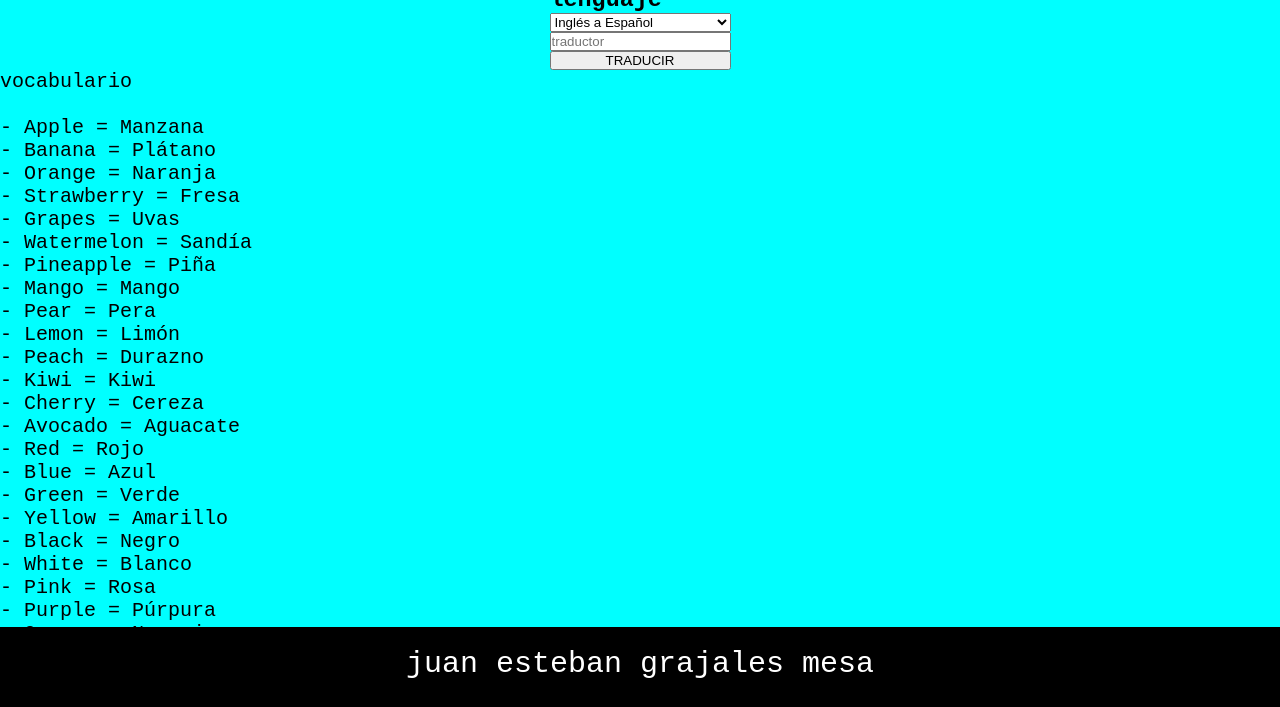
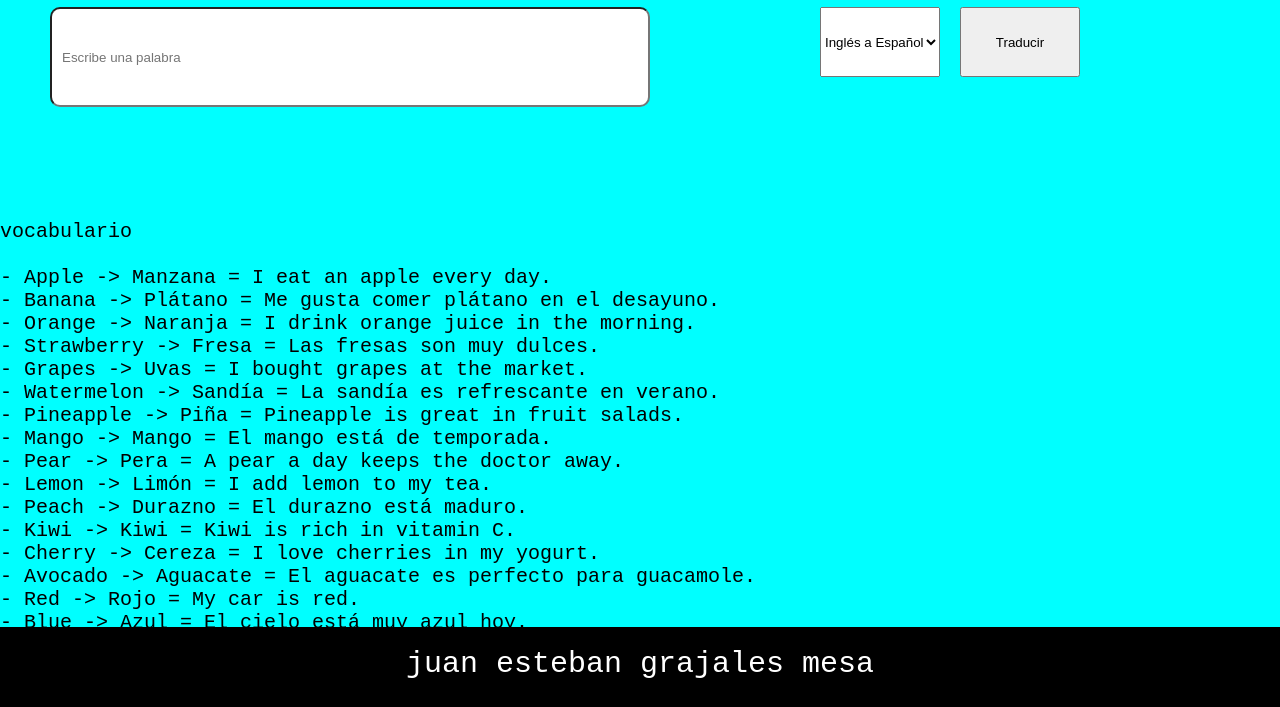
Before and after one commit to juban1234/trabajo-traductor, a plain HTML site: page index.html in a window 1280 px wide. Shown: the part 93-800 px from the top of the page. Drawn offline with Linux system fonts and the light colour scheme.

Commit message:
actulaizacion

```diff
--- a/index.html
+++ b/index.html
@@ -16,25 +16,25 @@
     <main>
         <div id="contenedor">
 
-            <h3>lenguaje</h3>
-            <select name="lenguaje" id="idiomaR">
+            <input type="text" id="contenedorP" placeholder="Escribe una palabra">
+
+            <select id="idiomaR">
                 <option value="en-es">Inglés a Español</option>
                 <option value="es-en">Español a Inglés</option>
             </select>
 
-            <input type="text" id="contenedorP" placeholder="traductor" >
-            <button id="bnt-traducir">TRADUCIR</button>
-            <div class="resultado"></div>
+            <button id="bnt-traducir">Traducir</button>
+
+            <div id="resultado"></div>
+
 
         </div>
-
         <div id="contenedor2">
             <p>vocabulario</p> <br>
             <div id="campo2">
 
             </div>
         </div>
-
     </main>
 
     <footer><p> juan esteban grajales mesa</p></footer>
--- a/scripts/app.js
+++ b/scripts/app.js
@@ -1,55 +1,59 @@
-import { vocabulario } from "./vocabulario.js";
+import { vocabulario } from "./vocabulario.js"
+
+const contenedorP = document.getElementById('contenedorP').value.trim()  // Obtener la palabra escrita
+const selectorL = document.getElementById('idiomaR').value  // Obtener el idioma seleccionado
+const resultado = document.getElementById('resultado')
 
 
-//targetas
-const  makeCard=(character)=>{
-
+// Función para crear las tarjetas
+const makeCard = (character) => {
     const campo2 = document.createElement('div')
-    campo2.id = 'campo2'
-    campo2.textContent = ` - ${character.english} = ${character.spanish} `
+    campo2.id = 'campo2'  // Agregamos una clase para estilizar las tarjetas
+    if (selectorL == "en-es") {
+        campo2.textContent = ` - ${character.english} -> ${character.spanish} = ${character.example} `
+    } else if (selectorL == "es-en") {
+        campo2.textContent = ` - ${character.spanish} -> ${character.english} = ${character.example} `
+    }else{
+        alert("no existe ")
+    }
 
     document.getElementById('campo2').appendChild(campo2)
 }
 
-// iniciar script
-const render = () =>{
+// Función para renderizar las tarjetas al cargar la página
+const render = () => {
     vocabulario.forEach(palabras => makeCard(palabras))
 }
 
-// buscar palabras
-const traducir = ()=>{
-    const contenedorP = document.getElementById('contenedorP').value.trim()
-    const selectorL = document.getElementById('idiomaR').value
-    const resultado = document.getElementById('resultado')
+// Función para traducir la palabra ingresada
+const traducir = () => {
+
 
     if (contenedorP === "") {
-        resultado.textContent = "Por favor, ingresa una palabra.";
-        return;
+        resultado.textContent = "Por favor, ingresa una palabra."
+        return
     }
 
-    let translatedword = ""
-
+    // Buscar la palabra en el vocabulario (puede estar en inglés o español)
     const foundWord = vocabulario.find(item => item.english.toLowerCase() === contenedorP.toLowerCase() || item.spanish.toLowerCase() === contenedorP.toLowerCase())
-
 
     if (!foundWord) {
         resultado.textContent = "Palabra no encontrada en el vocabulario."
         return
+    }
+
+    let translatedword = ""  // Variable para almacenar la traducción
+
+        // Realizar la traducción según el idioma seleccionado
+        if (selectorL === "en-es") {
+            translatedword = foundWord.spanish  // Traducir de inglés a español
+            resultado.textContent = `Traducción de "${contenedorP}" = ${translatedword}`
+        } else if (selectorL === "es-en") {
+            translatedword = foundWord.english  // Traducir de español a inglés
+            resultado.textContent = `Traducción de "${contenedorP}" =  ${translatedword}`
+        }
+
 }
 
-if (selectorL === "en-es") {
-    selectorL = foundWord.spanish;
-    resultado.textContent = `Traducción de "${contenedorP}" (Inglés a Español): ${translatedword}`;
-  } else if (selectorL === "es-en") {
-    translatedword = foundWord.english;
-    resultado.textContent = `Traducción de "${contenedorP}" (Español a Inglés): ${translatedword}`;
-  }
-}
-
-
-
-// crea todo el escript
-window.addEventListener('DOMContentLoaded',async () =>{
-    render()
-    document.getElementById('bnt-traducir').addEventListener('click', traducir);
-} )
+// Ejecutar el código cuando el DOM esté completamente cargado
+window.addEventListener('DOMContentLoaded', render() , document.getElementById('bnt-traducir').addEventListener('click', traducir) )
--- a/scripts/vocabulario.js
+++ b/scripts/vocabulario.js
@@ -1,91 +1,89 @@
-
-
 export const vocabulario = [
   // Frutas
-    { english: "Apple", spanish: "Manzana" },
-    { english: "Banana", spanish: "Plátano" },
-    { english: "Orange", spanish: "Naranja" },
-    { english: "Strawberry", spanish: "Fresa" },
-    { english: "Grapes", spanish: "Uvas" },
-    { english: "Watermelon", spanish: "Sandía" },
-    { english: "Pineapple", spanish: "Piña" },
-    { english: "Mango", spanish: "Mango" },
-    { english: "Pear", spanish: "Pera" },
-    { english: "Lemon", spanish: "Limón" },
-    { english: "Peach", spanish: "Durazno" },
-    { english: "Kiwi", spanish: "Kiwi" },
-    { english: "Cherry", spanish: "Cereza" },
-    { english: "Avocado", spanish: "Aguacate" },
+  { english: "Apple", spanish: "Manzana", example: "I eat an apple every day." },
+  { english: "Banana", spanish: "Plátano", example: "Me gusta comer plátano en el desayuno." },
+  { english: "Orange", spanish: "Naranja", example: "I drink orange juice in the morning." },
+  { english: "Strawberry", spanish: "Fresa", example: "Las fresas son muy dulces." },
+  { english: "Grapes", spanish: "Uvas", example: "I bought grapes at the market." },
+  { english: "Watermelon", spanish: "Sandía", example: "La sandía es refrescante en verano." },
+  { english: "Pineapple", spanish: "Piña", example: "Pineapple is great in fruit salads." },
+  { english: "Mango", spanish: "Mango", example: "El mango está de temporada." },
+  { english: "Pear", spanish: "Pera", example: "A pear a day keeps the doctor away." },
+  { english: "Lemon", spanish: "Limón", example: "I add lemon to my tea." },
+  { english: "Peach", spanish: "Durazno", example: "El durazno está maduro." },
+  { english: "Kiwi", spanish: "Kiwi", example: "Kiwi is rich in vitamin C." },
+  { english: "Cherry", spanish: "Cereza", example: "I love cherries in my yogurt." },
+  { english: "Avocado", spanish: "Aguacate", example: "El aguacate es perfecto para guacamole." },
 
   // Colores
-    { english: "Red", spanish: "Rojo" },
-    { english: "Blue", spanish: "Azul" },
-    { english: "Green", spanish: "Verde" },
-    { english: "Yellow", spanish: "Amarillo" },
-    { english: "Black", spanish: "Negro" },
-    { english: "White", spanish: "Blanco" },
-    { english: "Pink", spanish: "Rosa" },
-    { english: "Purple", spanish: "Púrpura" },
-    { english: "Orange", spanish: "Naranja" },
-    { english: "Brown", spanish: "Marrón" },
-    { english: "Gray", spanish: "Gris" },
-    { english: "Beige", spanish: "Beige" },
-    { english: "Silver", spanish: "Plata" },
-    { english: "Gold", spanish: "Oro" },
+  { english: "Red", spanish: "Rojo", example: "My car is red." },
+  { english: "Blue", spanish: "Azul", example: "El cielo está muy azul hoy." },
+  { english: "Green", spanish: "Verde", example: "She wore a green dress." },
+  { english: "Yellow", spanish: "Amarillo", example: "Las flores son de color amarillo." },
+  { english: "Black", spanish: "Negro", example: "His jacket is black." },
+  { english: "White", spanish: "Blanco", example: "The cat is white." },
+  { english: "Pink", spanish: "Rosa", example: "I have a pink notebook." },
+  { english: "Purple", spanish: "Púrpura", example: "The flowers are purple." },
+  { english: "Orange", spanish: "Naranja", example: "I like orange juice." },
+  { english: "Brown", spanish: "Marrón", example: "The dog is brown." },
+  { english: "Gray", spanish: "Gris", example: "The sky is gray today." },
+  { english: "Beige", spanish: "Beige", example: "She has a beige sweater." },
+  { english: "Silver", spanish: "Plata", example: "The ring is silver." },
+  { english: "Gold", spanish: "Oro", example: "The necklace is made of gold." },
 
   // Descripciones físicas
-    { english: "Tall", spanish: "Alto/a" },
-    { english: "Short", spanish: "Bajo/a" },
-    { english: "Thin", spanish: "Delgado/a" },
-    { english: "Fat", spanish: "Gordo/a" },
-    { english: "Slim", spanish: "Esbelto/a" },
-    { english: "Strong", spanish: "Fuerte" },
-    { english: "Weak", spanish: "Débil" },
-    { english: "Handsome", spanish: "Guapo/a" },
-    { english: "Beautiful", spanish: "Hermoso/a" },
-    { english: "Attractive", spanish: "Atractivo/a" },
-    { english: "Blonde", spanish: "Rubio/a" },
-    { english: "Brunette", spanish: "Moreno/a" },
-    { english: "Bald", spanish: "Calvo/a" },
-    { english: "Curly", spanish: "Rizado/a" },
-    { english: "Straight", spanish: "Lacio/a" },
-    { english: "Eyeglasses", spanish: "Gafas" },
+  { english: "Tall", spanish: "Alto/a", example: "He is tall and athletic." },
+  { english: "Short", spanish: "Bajo/a", example: "She is short but very strong." },
+  { english: "Thin", spanish: "Delgado/a", example: "He is very thin." },
+  { english: "Fat", spanish: "Gordo/a", example: "The cat is a little fat." },
+  { english: "Slim", spanish: "Esbelto/a", example: "She has a slim figure." },
+  { english: "Strong", spanish: "Fuerte", example: "He is strong and can lift heavy weights." },
+  { english: "Weak", spanish: "Débil", example: "I feel weak after the flu." },
+  { english: "Handsome", spanish: "Guapo/a", example: "The actor is very handsome." },
+  { english: "Beautiful", spanish: "Hermoso/a", example: "The sunset was beautiful." },
+  { english: "Attractive", spanish: "Atractivo/a", example: "She's very attractive and charming." },
+  { english: "Blonde", spanish: "Rubio/a", example: "She has blonde hair." },
+  { english: "Brunette", spanish: "Moreno/a", example: "He is a tall brunette." },
+  { english: "Bald", spanish: "Calvo/a", example: "He is bald but looks good." },
+  { english: "Curly", spanish: "Rizado/a", example: "Her curly hair is beautiful." },
+  { english: "Straight", spanish: "Lacio/a", example: "He has straight hair." },
+  { english: "Eyeglasses", spanish: "Gafas", example: "I wear eyeglasses to read." },
 
   // Habilidades
-    { english: "To speak", spanish: "Hablar" },
-    { english: "To listen", spanish: "Escuchar" },
-    { english: "To read", spanish: "Leer" },
-    { english: "To write", spanish: "Escribir" },
-    { english: "To sing", spanish: "Cantar" },
-    { english: "To dance", spanish: "Bailar" },
-    { english: "To cook", spanish: "Cocinar" },
-    { english: "To drive", spanish: "Conducir" },
-    { english: "To swim", spanish: "Nadar" },
-    { english: "To run", spanish: "Correr" },
-    { english: "To draw", spanish: "Dibujar" },
-    { english: "To paint", spanish: "Pintar" },
-    { english: "To play an instrument", spanish: "Tocar un instrumento" },
-    { english: "To learn", spanish: "Aprender" },
-    { english: "To teach", spanish: "Enseñar" },
-    { english: "To play (sports)", spanish: "Jugar (deportes)" },
+  { english: "To speak", spanish: "Hablar", example: "I can speak three languages." },
+  { english: "To listen", spanish: "Escuchar", example: "She listens carefully during meetings." },
+  { english: "To read", spanish: "Leer", example: "I like to read books in the evening." },
+  { english: "To write", spanish: "Escribir", example: "He writes in his journal every night." },
+  { english: "To sing", spanish: "Cantar", example: "I love to sing in the shower." },
+  { english: "To dance", spanish: "Bailar", example: "They love to dance salsa." },
+  { english: "To cook", spanish: "Cocinar", example: "She knows how to cook delicious meals." },
+  { english: "To drive", spanish: "Conducir", example: "I am learning to drive." },
+  { english: "To swim", spanish: "Nadar", example: "We swim every weekend." },
+  { english: "To run", spanish: "Correr", example: "I run every morning to stay fit." },
+  { english: "To draw", spanish: "Dibujar", example: "He loves to draw cartoons." },
+  { english: "To paint", spanish: "Pintar", example: "She paints landscapes in her free time." },
+  { english: "To play an instrument", spanish: "Tocar un instrumento", example: "I play the guitar." },
+  { english: "To learn", spanish: "Aprender", example: "I want to learn Spanish." },
+  { english: "To teach", spanish: "Enseñar", example: "She teaches mathematics at the university." },
+  { english: "To play (sports)", spanish: "Jugar (deportes)", example: "We play soccer every weekend." },
 
   // Comidas
-    { english: "Bread", spanish: "Pan" },
-    { english: "Rice", spanish: "Arroz" },
-    { english: "Pasta", spanish: "Pasta" },
-    { english: "Meat", spanish: "Carne" },
-    { english: "Chicken", spanish: "Pollo" },
-    { english: "Fish", spanish: "Pescado" },
-    { english: "Beef", spanish: "Carne de res" },
-    { english: "Soup", spanish: "Sopa" },
-    { english: "Salad", spanish: "Ensalada" },
-    { english: "Sandwich", spanish: "Sándwich" },
-    { english: "Pizza", spanish: "Pizza" },
-    { english: "Hamburger", spanish: "Hamburguesa" },
-    { english: "Cheese", spanish: "Queso" },
-    { english: "Egg", spanish: "Huevo" },
-    { english: "Bacon", spanish: "Tocino" },
-    { english: "Dessert", spanish: "Postre" },
-    { english: "Cake", spanish: "Pastel" },
-    { english: "Ice cream", spanish: "Helado" }
+  { english: "Bread", spanish: "Pan", example: "I need to buy bread for breakfast." },
+  { english: "Rice", spanish: "Arroz", example: "Rice is a staple in many cuisines." },
+  { english: "Pasta", spanish: "Pasta", example: "I love eating pasta with tomato sauce." },
+  { english: "Meat", spanish: "Carne", example: "He prefers to eat meat for dinner." },
+  { english: "Chicken", spanish: "Pollo", example: "We are having chicken for lunch." },
+  { english: "Fish", spanish: "Pescado", example: "I like grilled fish." },
+  { english: "Beef", spanish: "Carne de res", example: "Beef is a common ingredient in stews." },
+  { english: "Soup", spanish: "Sopa", example: "I had chicken soup when I was sick." },
+  { english: "Salad", spanish: "Ensalada", example: "She made a fresh salad for lunch." },
+  { english: "Sandwich", spanish: "Sándwich", example: "I had a ham and cheese sandwich." },
+  { english: "Pizza", spanish: "Pizza", example: "Let's order pizza for dinner." },
+  { english: "Hamburger", spanish: "Hamburguesa", example: "He loves eating hamburgers with fries." },
+  { english: "Cheese", spanish: "Queso", example: "I like cheese on my sandwich." },
+  { english: "Egg", spanish: "Huevo", example: "I prefer my eggs scrambled." },
+  { english: "Bacon", spanish: "Tocino", example: "Bacon and eggs are my favorite breakfast." },
+  { english: "Dessert", spanish: "Postre", example: "We had chocolate cake for dessert." },
+  { english: "Cake", spanish: "Pastel", example: "She baked a delicious chocolate cake." },
+  { english: "Ice cream", spanish: "Helado", example: "I like vanilla ice cream." }
 ];
--- a/stily/main.css
+++ b/stily/main.css
@@ -12,5 +12,41 @@
 
 #contenedor{
     display: flex;
-    flex-direction: column;
+    width: 100%;
+    height: 40vh;
+    gap: 20px;
+
 }
+
+#contenedorP{
+    position: relative;
+    left: 50px;
+    top: 20px;
+    width: 600px;
+    height: 100px;
+    border-radius: 10px;
+    padding: 10px;
+}
+
+#idiomaR{
+    width: 120px;
+    height: 70px;
+}
+
+#bnt-traducir{
+    width: 120px;
+    height: 70px;
+}
+
+#bnt-traducir , #idiomaR{
+    position: relative;
+    top: 20px;
+    left: 200px;
+
+}
+
+#resultado{
+    position: relative;
+    top: 150px;
+    right: 750px;
+}
```
Also changed, not shown: 1 other file. Lines whose indentation alone changed are shown as unchanged.
